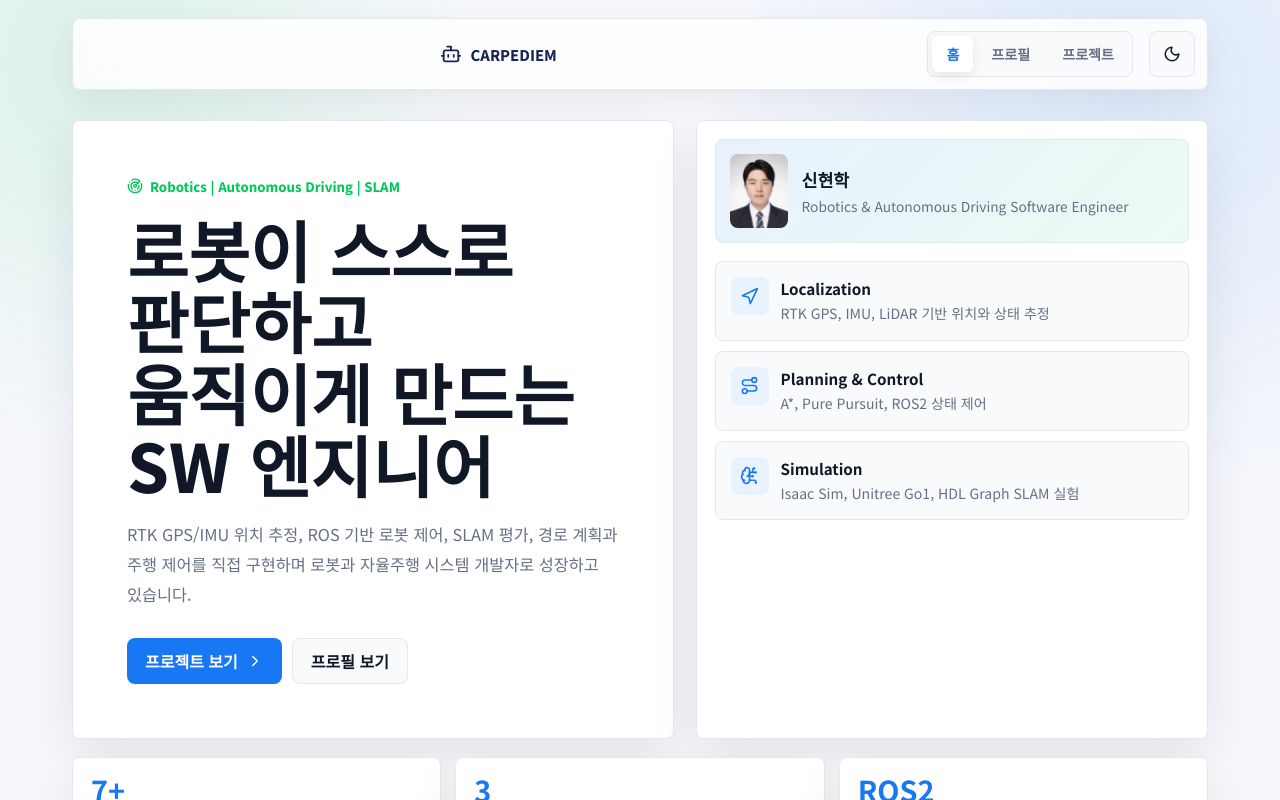
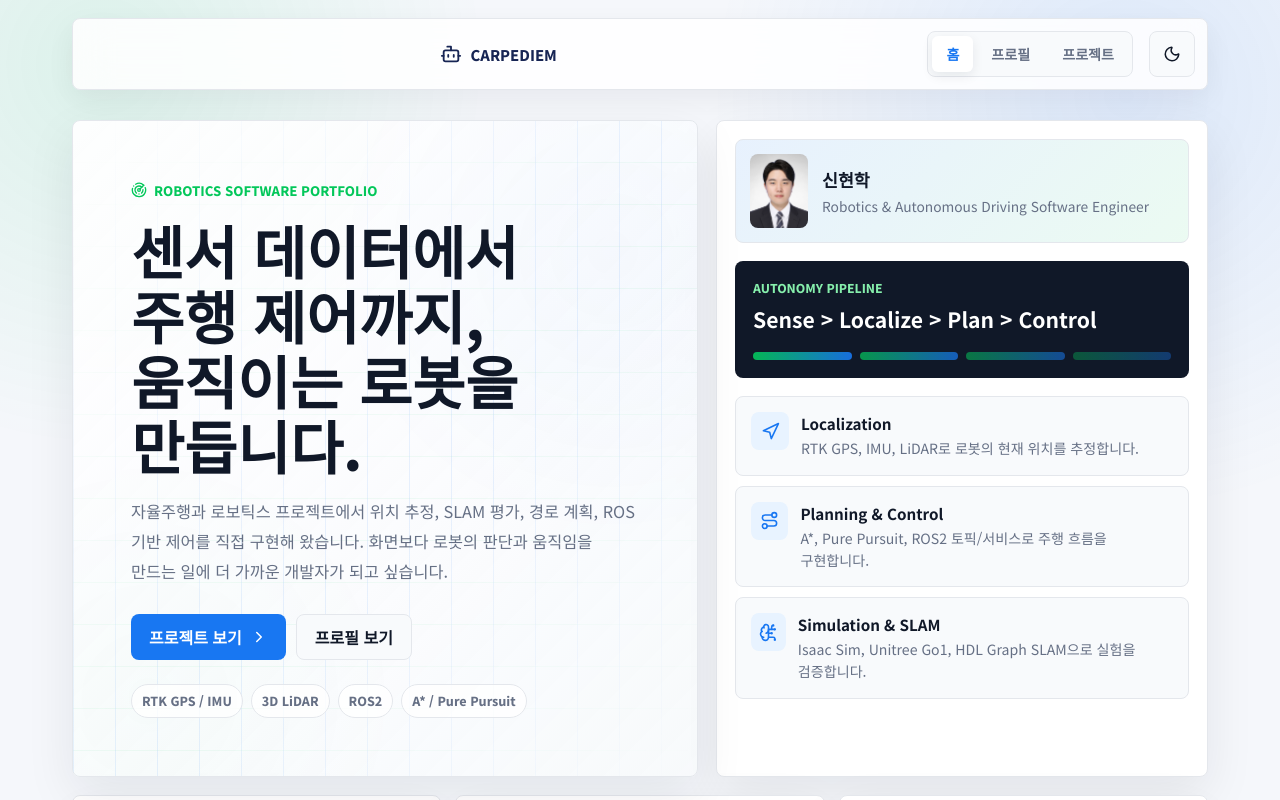
Before and after one commit to Carpediem324/Carpediem324.github.io, a React (Vite) app: page / in a window 1280 px wide. Shown: the top 800 px of the page. Built offline with nearby package versions, Linux system fonts and the light colour scheme.

Commit message:
Improve portfolio hero impact

```diff
--- a/src/main.jsx
+++ b/src/main.jsx
@@ -236,12 +236,12 @@ function Home({ projects, setPage }) {
       <section className="hero-section">
         <div className="hero-copy">
           <p className="eyebrow">
-            <Radar size={16} /> Robotics | Autonomous Driving | SLAM
+            <Radar size={16} /> ROBOTICS SOFTWARE PORTFOLIO
           </p>
-          <h1>로봇이 스스로 판단하고 움직이게 만드는 SW 엔지니어</h1>
+          <h1>센서 데이터에서 주행 제어까지, 움직이는 로봇을 만듭니다.</h1>
           <p>
-            RTK GPS/IMU 위치 추정, ROS 기반 로봇 제어, SLAM 평가, 경로 계획과 주행 제어를 직접 구현하며
-            로봇과 자율주행 시스템 개발자로 성장하고 있습니다.
+            자율주행과 로보틱스 프로젝트에서 위치 추정, SLAM 평가, 경로 계획, ROS 기반 제어를 직접 구현해 왔습니다.
+            화면보다 로봇의 판단과 움직임을 만드는 일에 더 가까운 개발자가 되고 싶습니다.
           </p>
           <div className="hero-actions">
             <button className="primary-btn" onClick={() => setPage("projects")} type="button">
@@ -251,8 +251,14 @@ function Home({ projects, setPage }) {
               프로필 보기
             </button>
           </div>
+          <div className="hero-signal-row">
+            <span>RTK GPS / IMU</span>
+            <span>3D LiDAR</span>
+            <span>ROS2</span>
+            <span>A* / Pure Pursuit</span>
+          </div>
         </div>
-        <div className="hero-card">
+        <div className="hero-card" aria-label="Robotics capability summary">
           <div className="profile-strip">
             <img src="/assets/images/profile/hyeonhak-shin.jpg" alt="Hyeonhak Shin profile" />
             <div>
@@ -260,10 +266,22 @@ function Home({ projects, setPage }) {
               <span>{profile.headline}</span>
             </div>
           </div>
+          <div className="pipeline-card">
+            <div>
+              <small>Autonomy Pipeline</small>
+              <strong>Sense {">"} Localize {">"} Plan {">"} Control</strong>
+            </div>
+            <div className="pipeline-track" aria-hidden="true">
+              <span></span>
+              <span></span>
+              <span></span>
+              <span></span>
+            </div>
+          </div>
           <div className="focus-list">
-            <FocusItem icon={<Navigation />} title="Localization" text="RTK GPS, IMU, LiDAR 기반 위치와 상태 추정" />
-            <FocusItem icon={<Route />} title="Planning & Control" text="A*, Pure Pursuit, ROS2 상태 제어" />
-            <FocusItem icon={<BrainCircuit />} title="Simulation" text="Isaac Sim, Unitree Go1, HDL Graph SLAM 실험" />
+            <FocusItem icon={<Navigation />} title="Localization" text="RTK GPS, IMU, LiDAR로 로봇의 현재 위치를 추정합니다." />
+            <FocusItem icon={<Route />} title="Planning & Control" text="A*, Pure Pursuit, ROS2 토픽/서비스로 주행 흐름을 구현합니다." />
+            <FocusItem icon={<BrainCircuit />} title="Simulation & SLAM" text="Isaac Sim, Unitree Go1, HDL Graph SLAM으로 실험을 검증합니다." />
           </div>
         </div>
       </section>
--- a/src/styles.css
+++ b/src/styles.css
@@ -150,8 +150,8 @@ main {
 
 .hero-section {
   display: grid;
-  gap: 22px;
-  grid-template-columns: minmax(0, 1.08fr) minmax(330px, 0.92fr);
+  gap: 18px;
+  grid-template-columns: minmax(0, 1.12fr) minmax(340px, 0.88fr);
 }
 
 .hero-copy,
@@ -167,7 +167,26 @@ main {
 }
 
 .hero-copy {
-  padding: clamp(28px, 5vw, 54px);
+  background:
+    linear-gradient(135deg, color-mix(in srgb, var(--surface) 92%, transparent), color-mix(in srgb, var(--surface-soft) 78%, transparent)),
+    radial-gradient(circle at 86% 20%, rgba(24, 119, 242, 0.18), transparent 18rem),
+    radial-gradient(circle at 12% 88%, rgba(3, 199, 90, 0.13), transparent 16rem);
+  overflow: hidden;
+  padding: clamp(30px, 5vw, 58px);
+  position: relative;
+}
+
+.hero-copy::after {
+  background:
+    linear-gradient(90deg, color-mix(in srgb, var(--blue) 28%, transparent) 1px, transparent 1px),
+    linear-gradient(0deg, color-mix(in srgb, var(--green) 16%, transparent) 1px, transparent 1px);
+  background-size: 42px 42px;
+  content: "";
+  inset: 0;
+  mask-image: linear-gradient(135deg, transparent 0%, #000 56%, transparent 100%);
+  opacity: 0.34;
+  pointer-events: none;
+  position: absolute;
 }
 
 .eyebrow {
@@ -178,6 +197,8 @@ main {
   font-weight: 800;
   gap: 7px;
   margin: 0 0 18px;
+  position: relative;
+  z-index: 1;
 }
 
 h1,
@@ -190,10 +211,12 @@ p {
 .page-title h1,
 .profile-panel h1 {
   color: var(--text);
-  font-size: clamp(2.35rem, 5.2vw, 4.7rem);
+  font-size: clamp(2.25rem, 4.5vw, 4.15rem);
   font-weight: 800;
-  line-height: 1.08;
+  line-height: 1.13;
   max-width: 820px;
+  position: relative;
+  z-index: 1;
 }
 
 .hero-copy p:not(.eyebrow),
@@ -204,6 +227,8 @@ p {
   line-height: 1.85;
   margin-top: 18px;
   max-width: 720px;
+  position: relative;
+  z-index: 1;
 }
 
 .hero-actions {
@@ -211,6 +236,27 @@ p {
   flex-wrap: wrap;
   gap: 10px;
   margin-top: 28px;
+  position: relative;
+  z-index: 1;
+}
+
+.hero-signal-row {
+  display: flex;
+  flex-wrap: wrap;
+  gap: 8px;
+  margin-top: 24px;
+  position: relative;
+  z-index: 1;
+}
+
+.hero-signal-row span {
+  background: color-mix(in srgb, var(--surface) 78%, transparent);
+  border: 1px solid var(--line);
+  border-radius: 999px;
+  color: var(--muted);
+  font-size: 0.78rem;
+  font-weight: 800;
+  padding: 7px 10px;
 }
 
 .primary-btn,
@@ -238,6 +284,63 @@ p {
   flex-direction: column;
   gap: 18px;
   padding: 18px;
+}
+
+.pipeline-card {
+  background: #101828;
+  border-radius: 8px;
+  color: #fff;
+  overflow: hidden;
+  padding: 18px;
+}
+
+:root.dark .pipeline-card {
+  background: #0f172a;
+  border: 1px solid var(--line);
+}
+
+.pipeline-card small,
+.pipeline-card strong {
+  display: block;
+}
+
+.pipeline-card small {
+  color: #86efac;
+  font-size: 0.76rem;
+  font-weight: 800;
+  text-transform: uppercase;
+}
+
+.pipeline-card strong {
+  font-size: clamp(1.05rem, 2vw, 1.32rem);
+  margin-top: 7px;
+}
+
+.pipeline-track {
+  align-items: center;
+  display: grid;
+  gap: 8px;
+  grid-template-columns: repeat(4, 1fr);
+  margin-top: 18px;
+}
+
+.pipeline-track span {
+  background: linear-gradient(90deg, #03c75a, #1877f2);
+  border-radius: 999px;
+  height: 8px;
+  opacity: 0.9;
+}
+
+.pipeline-track span:nth-child(2) {
+  opacity: 0.72;
+}
+
+.pipeline-track span:nth-child(3) {
+  opacity: 0.54;
+}
+
+.pipeline-track span:nth-child(4) {
+  opacity: 0.36;
 }
 
 .profile-strip {
@@ -380,15 +483,22 @@ p {
 }
 
 .project-media {
-  aspect-ratio: 16 / 9;
   background: linear-gradient(135deg, rgba(24, 119, 242, 0.12), rgba(3, 199, 90, 0.1));
+  flex: 0 0 220px;
+  height: 220px;
   position: relative;
+}
+
+.project-grid.featured .project-media {
+  flex-basis: 156px;
+  height: 156px;
 }
 
 .project-media img {
   display: block;
   height: 100%;
   object-fit: cover;
+  object-position: center;
   width: 100%;
 }
 
@@ -420,7 +530,12 @@ p {
   display: flex;
   flex: 1;
   flex-direction: column;
+  min-height: 330px;
   padding: 18px;
+}
+
+.project-grid.featured .project-body {
+  min-height: 365px;
 }
 
 .project-meta {
@@ -604,6 +719,12 @@ p {
     padding: 24px 18px;
   }
 
+  .project-media,
+  .project-grid.featured .project-media {
+    flex-basis: 190px;
+    height: 190px;
+  }
+
   .project-grid.featured {
     grid-template-columns: repeat(5, 82vw);
   }
```
Also changed, not shown: 1 other file (tests, documents, lock files or other folders).
